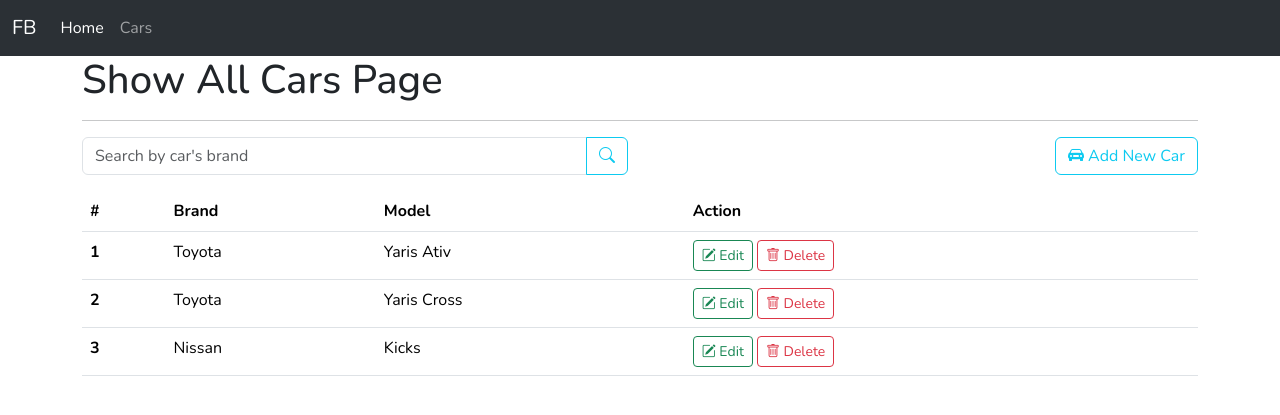
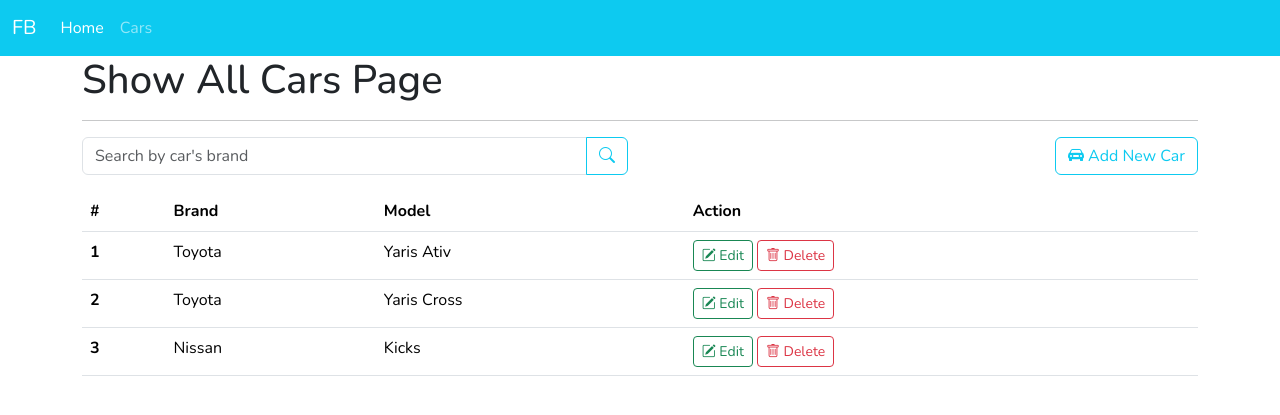
Before and after one commit to Audchyyy/flask-bootstrap, a Flask app: page /cars in a window 1280 px wide. Shown: the top 415 px of the page. Run offline with Flask 3, Linux system fonts and the light colour scheme.

Commit message:
edit navbar

```diff
--- a/templates/navbar.html
+++ b/templates/navbar.html
@@ -1,4 +1,4 @@
-<nav class="navbar navbar-expand-lg bg-body-tertiary" data-bs-theme="dark">
+<nav class="navbar navbar-expand-lg bg-info " data-bs-theme="dark">
   <div class="container-fluid">
     <a class="navbar-brand" href="{{ url_for('index') }}">FB</a>
 
```
